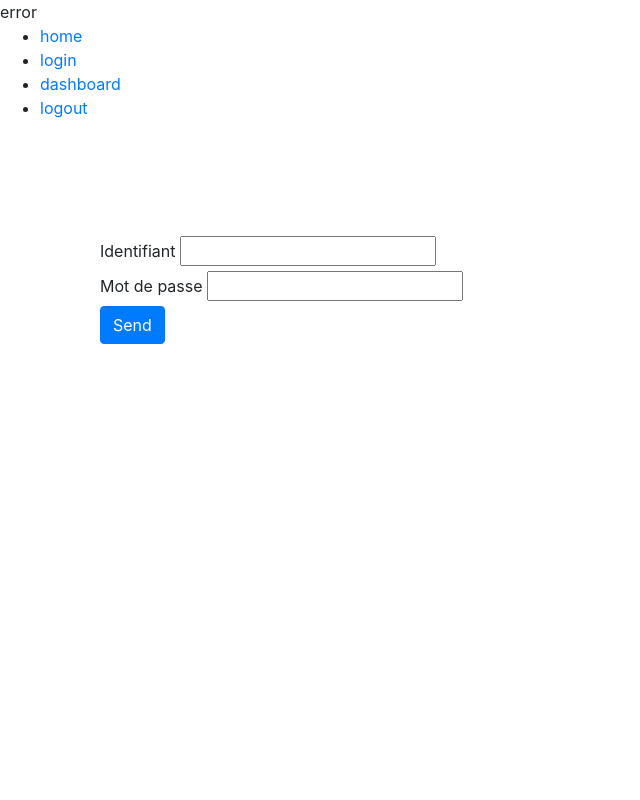
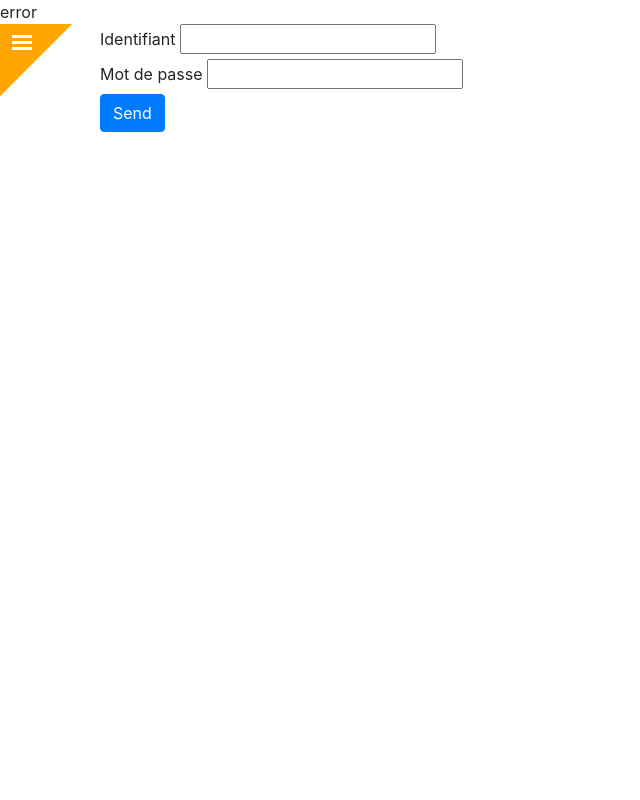
Before and after one commit to Seym9/p4-blog, a PHP site: page /index.php?p=login in a window 1280 px wide. Shown: the whole page, without its empty margins (0-640 px from the left). Run offline with PHP 8.4, Linux system fonts and the light colour scheme; some libraries are stand-ins or nearby versions.

Commit message:
Creation of the menu

```diff
--- /dev/null
+++ b/public/css/menu.css
@@ -0,0 +1,94 @@
+html,body{
+    margin: 0;
+    padding: 0;
+    height: 100%;
+}
+.menu{
+    height: 100%;
+    overflow: hidden;
+    position: absolute;
+}
+.menu-container{
+
+    width: 300px;
+    height: 500px;
+    background-color: orange;
+    padding-left: 100px;
+    box-sizing: border-box;
+    transform:translate3d(-330px,-210px,0px)rotate(45deg);
+    margin: 0;
+    position: relative;
+    transition: all .3s ease-in-out;
+}
+
+nav.active .menu-container{
+    height: 200%;
+    transform: translate3d(-100px,0px,0px)rotate(0deg);
+}
+
+.menu-list{
+    margin: 0;
+    padding: 50px 20px 20px 50px;
+    list-style: none;
+}
+
+.menu-item{
+    padding: -5rem 0;
+}
+.menu-link{
+    color: #fff;
+    text-decoration: none;
+    text-transform: uppercase;
+    font-size: .9rem;
+    font-weight: bold;
+    opacity: 0;
+    transition: .3s;
+}
+nav.active .menu-link{
+    opacity: 1;
+    transition-delay: .3s;
+}
+.menu-toggle{
+    display: block;
+    position: absolute;
+    height: 15px;
+    width: 20px;
+    top: 12px;
+    left: 12px;
+    background: transparent;
+    cursor: pointer;
+}
+.menu-hamburger, .menu-hamburger:before,
+.menu-hamburger:after{
+    background-color: #fff;
+    height: 3px;
+    width: 20px;
+    display: block;
+    transition: all .3s;
+}
+.menu-hamburger{
+    position: relative;
+    top: 5px;
+    left: 0px;
+}
+.menu-hamburger:before{
+    content: "";
+    position: absolute;
+    top: -6px;
+}
+.menu-hamburger:after{
+    content: "";
+    position: absolute;
+    bottom: -6px;
+}
+.menu.active .menu-hamburger:before{
+    transform: rotate(-45deg);
+    top: 0px;
+}
+.menu.active .menu-hamburger:after{
+    transform: rotate(75deg);
+    bottom: 0px;
+}
+.menu.active .menu-hamburger{
+    background: transparent;
+}
--- /dev/null
+++ b/public/js/menu.js
@@ -0,0 +1,3 @@
+$(".menu-toggle").on("click", function() {
+    $(".menu").toggleClass("active");
+});
--- a/view/layout.php
+++ b/view/layout.php
@@ -9,24 +9,27 @@
     <link href="https://stackpath.bootstrapcdn.com/bootstrap/4.3.1/css/bootstrap.min.css" rel="stylesheet" integrity="sha384-ggOyR0iXCbMQv3Xipma34MD+dH/1fQ784/j6cY/iJTQUOhcWr7x9JvoRxT2MZw1T" crossorigin="anonymous">
 
     <link rel="stylesheet" href="public/css/dashboard.css">
+    <link rel="stylesheet" href="public/css/menu.css">
 </head>
-<body class="d-flex flex-column h-100">
-
-<aside>
-    <nav>
-        <ul>
-            <li><a href="index.php">home</a></li>
-                <li><a href="index.php?p=login">login</a></li>
-                <li><a href="index.php?p=dashboard">dashboard</a></li>
-                <li><a href="index.php?p=logout">logout</a></li>
+<body>
+<nav class="menu">
+    <div class="menu-container">
+        <ul class="menu-list">
+            <li class="menu-item"><a href="index.php" class="menu-link">home</a></li>
+            <li class="menu-item"><a href="index.php?p=login" class="menu-link">login</a></li>
+            <li class="menu-item"><a href="index.php?p=dashboard" class="menu-link">dashboard</a></li>
+            <li class="menu-item"><a href="index.php?p=logout" class="menu-link">logout</a></li>
+            <li class="menu-item"><a href="#" class="menu-link">X</a></li>
+            <li class="menu-item"><a href="#" class="menu-link">X</a></li>
         </ul>
-    </nav>
-</aside>
+    </div>
+    <a href="#" class="menu-toggle"><span class="menu-hamburger"></span></a>
+</nav>
 
 <!-- Begin page content -->
 <main role="main" class="flex-shrink-0">
     <div class="container">
-        <div class="starter-template" style="padding-top: 100px">
+        <div class="starter-template">
             <?= $content; ?>
         </div>
     </div>
@@ -37,5 +40,6 @@
 <script src="public/js/fr_FR.js"></script>
 <script src="public/js/deletePost.js"></script>
 <script src="public/js/actionStatus.js"></script>
+<script src="public/js/menu.js"></script>
 </body>
 </html>
```
